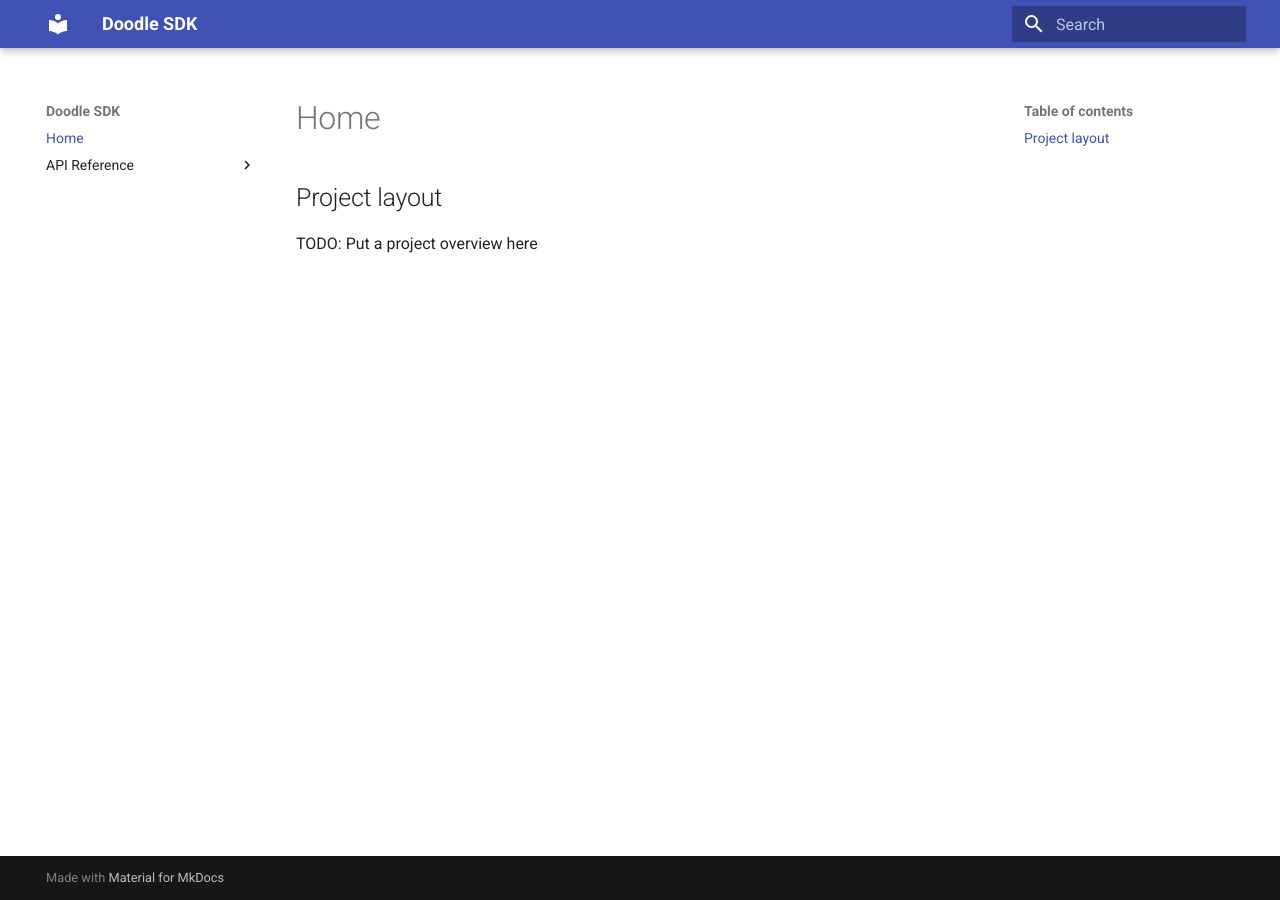
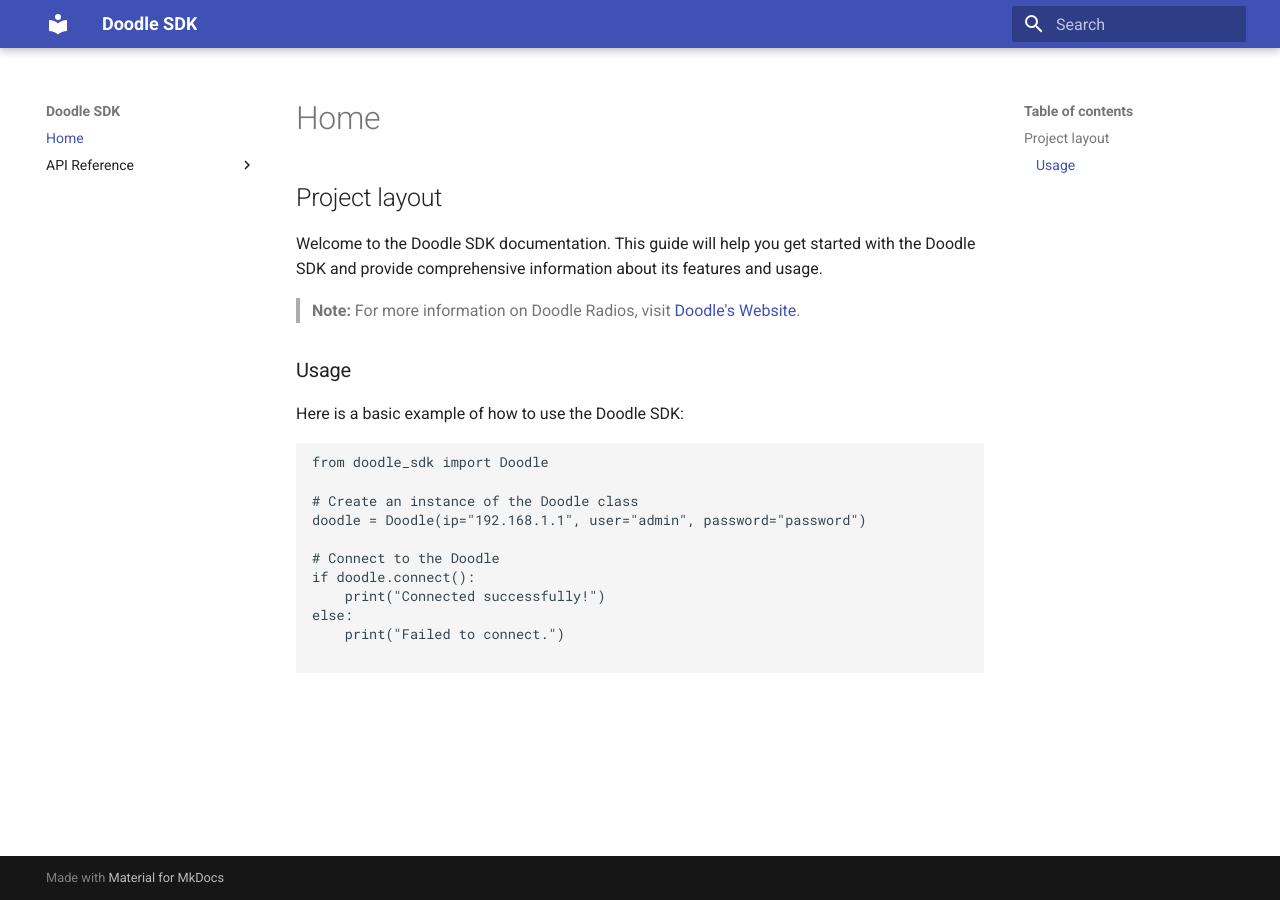
Before and after one commit to AscendEngineering/doodle-sdk, an MkDocs documentation site: the page built from docs/index.md, in a window 1280 px wide. Built offline with MkDocs 1.6.1 and Material for MkDocs 9.7.7, drawn with Linux system fonts in a browser that asks for light colours.

Commit message:
updated docs

````diff
--- a/docs/index.md
+++ b/docs/index.md
@@ -1,3 +1,23 @@
 ## Project layout
 
-TODO: Put a project overview here
+Welcome to the Doodle SDK documentation. This guide will help you get started with the Doodle SDK and provide comprehensive information about its features and usage.
+
+> **Note:** For more information on Doodle Radios, visit [Doodle's Website](https://doodlelabs.com/).
+
+### Usage
+
+Here is a basic example of how to use the Doodle SDK:
+
+```
+from doodle_sdk import Doodle
+
+# Create an instance of the Doodle class
+doodle = Doodle(ip="192.168.1.1", user="admin", password="password")
+
+# Connect to the Doodle
+if doodle.connect():
+    print("Connected successfully!")
+else:
+    print("Failed to connect.")
+
+```
--- a/mkdocs.yml
+++ b/mkdocs.yml
@@ -9,4 +9,6 @@ plugins:
 nav:
   - Home: index.md
   - API Reference:
-    - Main: doodle-sdk/main.md
+    - doodle_radio: doodle_sdk/doodle_radio.md
+    - settings: doodle_sdk/settings.md
+    - stats: doodle_sdk/stats.md
````
Also changed, not shown: README.md (+1 -0 lines), docs/doodle-sdk/main.md (deleted, +0 -3 lines), docs/doodle_sdk/doodle_radio.md (added, +3 -0 lines), docs/doodle_sdk/settings.md (added, +3 -0 lines), docs/doodle_sdk/stats.md (added, +3 -0 lines), requirements.txt (+29 -23 lines), docs/doodle_sdk/__init__.py (renamed from docs/doodle-sdk/__init__.py).
